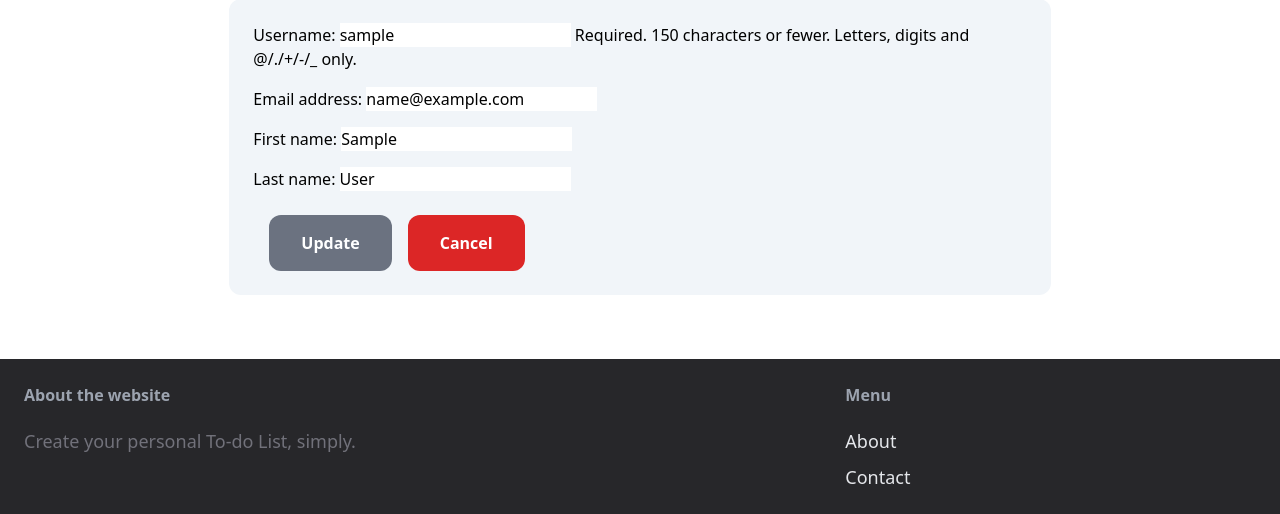
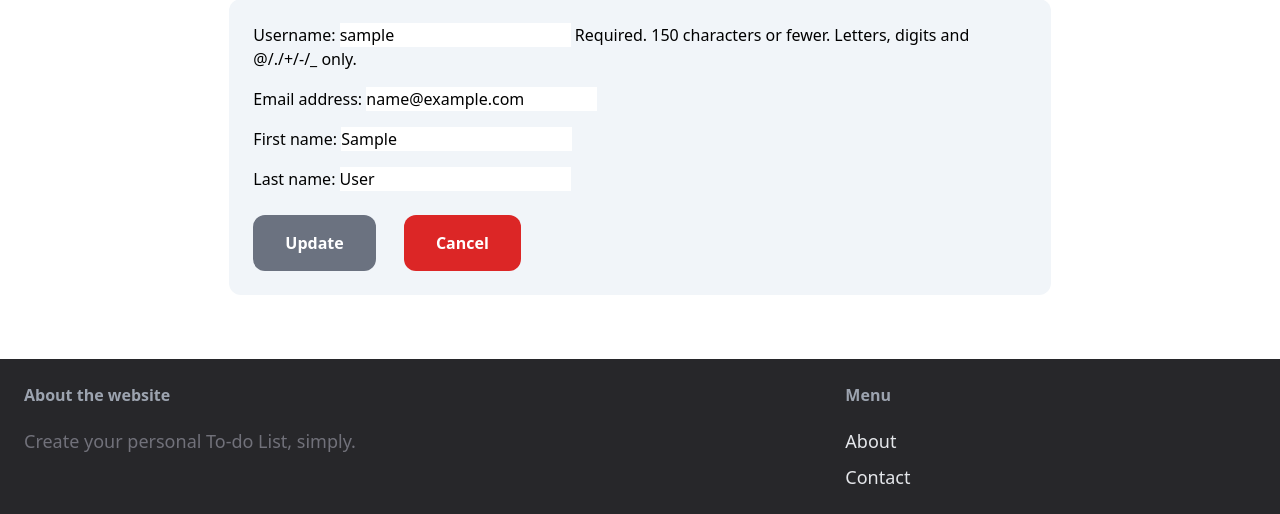
Before and after one commit to hadisql/django-todolist, a Django app: page /profile/update/ in a window 1280 px wide. Shown: the part 190-704 px from the top of the page. Run offline with Django 4.2, Linux system fonts and the light colour scheme; the visitor is signed in with stand-in values (Sample User, id 1); some libraries are stand-ins or nearby versions.

Commit message:
quick fixe on buttons position

```diff
--- a/core/templates/core/profile_update.html
+++ b/core/templates/core/profile_update.html
@@ -26,10 +26,10 @@
         </div>
       {% endif %}
 
-      <div class="flex flex-start gap-4 items-end sm:w-5/6 md:w-3/4 lg:w-2/3  px-4 mx-0">
+      <div class="block-inline sm:w-5/6 md:w-3/4 lg:w-2/3 mx-0">
         <input type="submit" value="Update" class="mt-6 bg-gray-500 text-white rounded-xl py-4 px-8 font-semibold hover:bg-gray-700">
         {% if show_cancel %}
-          <button type="button" onclick="location.href='/'" class="t-6 bg-red-600 text-white rounded-xl py-4 px-8 font-semibold hover:bg-red-900">Cancel</button>
+          <button type="button" onclick="location.href='/'" class="mt-6 ml-6 bg-red-600 text-white rounded-xl py-4 px-8 font-semibold hover:bg-red-900">Cancel</button>
         {% endif %}
         {% if message %}
           <h2 class="">&check; {{ message }}</h2>
```
